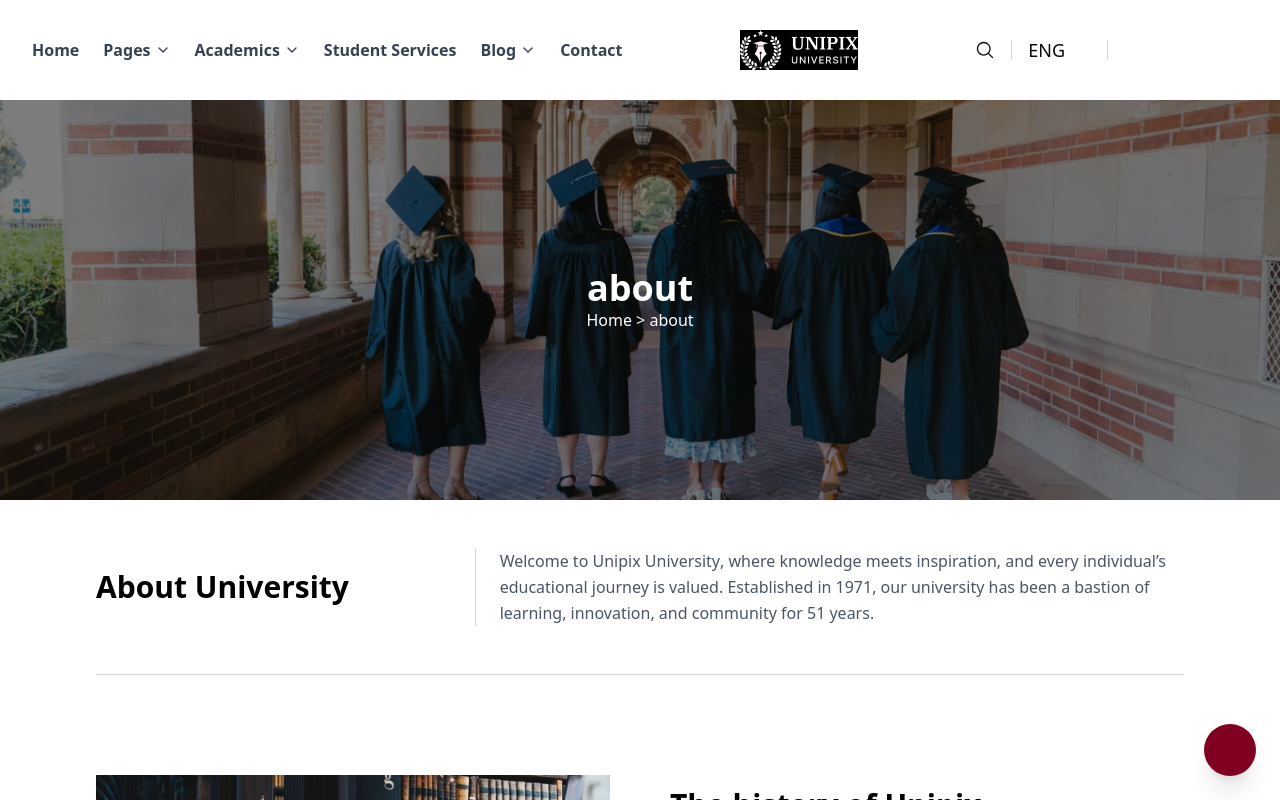
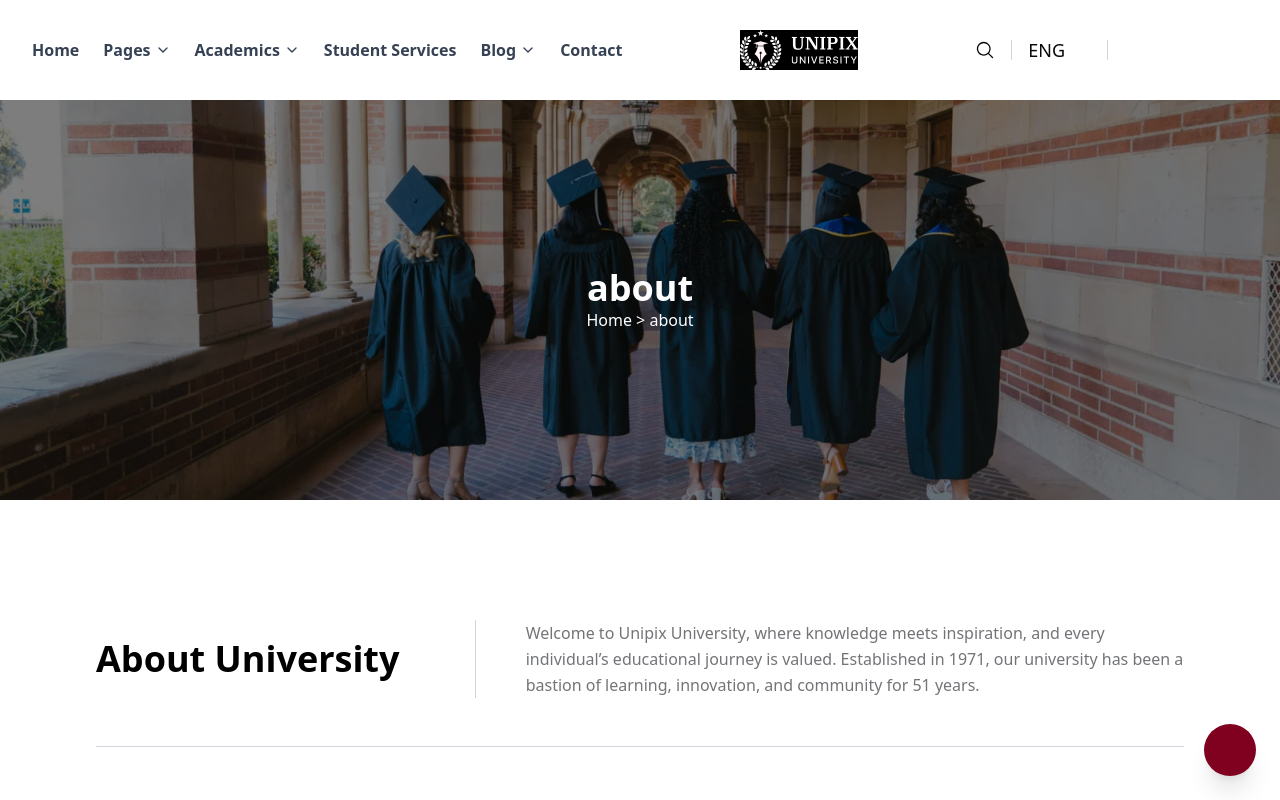
Before and after one commit to Kwasi-1/school-template-v1, a Next.js app: page /about in a window 1280 px wide. Shown: the top 800 px of the page. Built offline with nearby package versions, Linux system fonts and the light colour scheme; some icons are missing.

Commit message:
increase the text sizes and padding on the about section

```diff
--- a/components/about/AboutSection.tsx
+++ b/components/about/AboutSection.tsx
@@ -2,17 +2,21 @@
 
 const AboutSection = () => {
   return (
-    <section className="w-[85%] container mx-auto py-12 border-b border-gray-300">
+    <section className="w-[85%] container mx-auto pb-12 pt-[120px] border-b border-gray-300 text-[16px]">
       <div className="grid grid-cols-1 md:grid-cols-[0.5fr_1fr] gap-6 items-center">
         {/* Title */}
-        <h2 className="text-3xl font-semibold text-black">About University</h2>
+        <h2 className="text-4xl font-semibold text-black">About University</h2>
 
         {/* Separator & Text */}
-        <div className="flex space-x-6">
+        <div className="flex gap-[50px] ">
           <div className="border-l border-gray-300"></div>
-          <p className="text-gray-600 leading-relaxed">
-            Welcome to <span className="font-medium">Unipix University</span>, where knowledge meets inspiration, and every individual’s educational journey is valued.
-            Established in <span className="font-medium">1971</span>, our university has been a bastion of learning, innovation, and community for <span className="font-medium">51 years</span>.
+          <p className="text-[#737477] leading-relaxed">
+            Welcome to <span className="font-medium">Unipix University</span>,
+            where knowledge meets inspiration, and every individual’s
+            educational journey is valued. Established in{" "}
+            <span className="font-medium">1971</span>, our university has been a
+            bastion of learning, innovation, and community for{" "}
+            <span className="font-medium">51 years</span>.
           </p>
         </div>
       </div>
```
